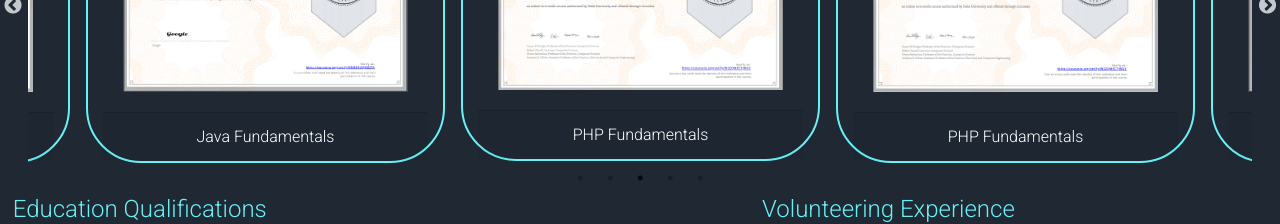
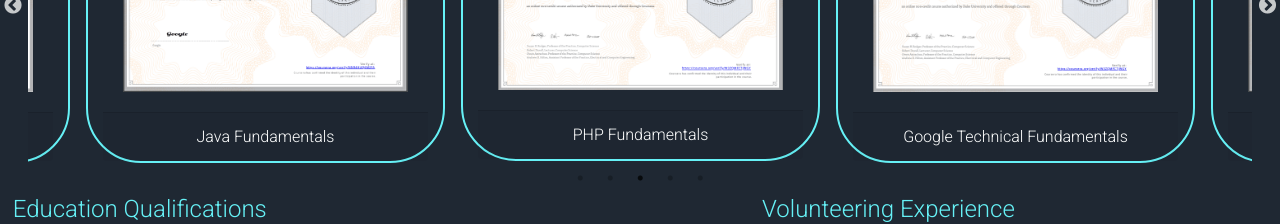
Before and after one commit to Ravindu007/portfolio, a React (Vite) app: page / in a window 1280 px wide. Shown: the part 2380-2604 px from the top of the page. Built offline with nearby package versions, Linux system fonts and the light colour scheme.

Commit message:
small style changes

```diff
--- a/src/Components/HomePageComponents/Section5/Section5.jsx
+++ b/src/Components/HomePageComponents/Section5/Section5.jsx
@@ -6,8 +6,8 @@
     {name:"Python Fundamentals", img:"/certifications/c3.png", id:1},
     {name:"Java Fundamentals", img:"/certifications/c1.png", id:2},
     {name:"PHP Fundamentals", img:"/certifications/c2.png", id:3},
-    {name:"PHP Fundamentals", img:"/certifications/c3.png", id:4},
-    {name:"PHP Fundamentals", img:"/certifications/c1.png", id:5}
+    {name:"Google Technical Fundamentals", img:"/certifications/c3.png", id:4},
+    {name:"Google Bits and Bytes", img:"/certifications/c1.png", id:5}
   ])
 
   return (
--- a/src/Components/HomePageComponents/Section6/Section6.jsx
+++ b/src/Components/HomePageComponents/Section6/Section6.jsx
@@ -8,7 +8,9 @@
   return (
     <div
     id='gallery'
-    className='container pt-10'>
+    className='container pt-10'
+    data-aos="fade-up" data-aos-duration="1500"
+    >
       <div className="row">
         {/* Section Header */}
         <div className="col-12 text-center py-4">
--- a/src/Components/HomePageComponents/Section8/Section8.jsx
+++ b/src/Components/HomePageComponents/Section8/Section8.jsx
@@ -2,7 +2,7 @@
 
 const Section8 = () => {
   return (
-    <div className='my-2 flex justify-center mt-5 bg-color1 text-black py-2'>Copyright © 2023 Ravindu Dharmadasa.</div>
+    <div className='my-2 flex justify-center mt-5 bg-color1 text-black py-2 mx-0'>Copyright © 2023 Ravindu Dharmadasa.</div>
   )
 }
 
```
